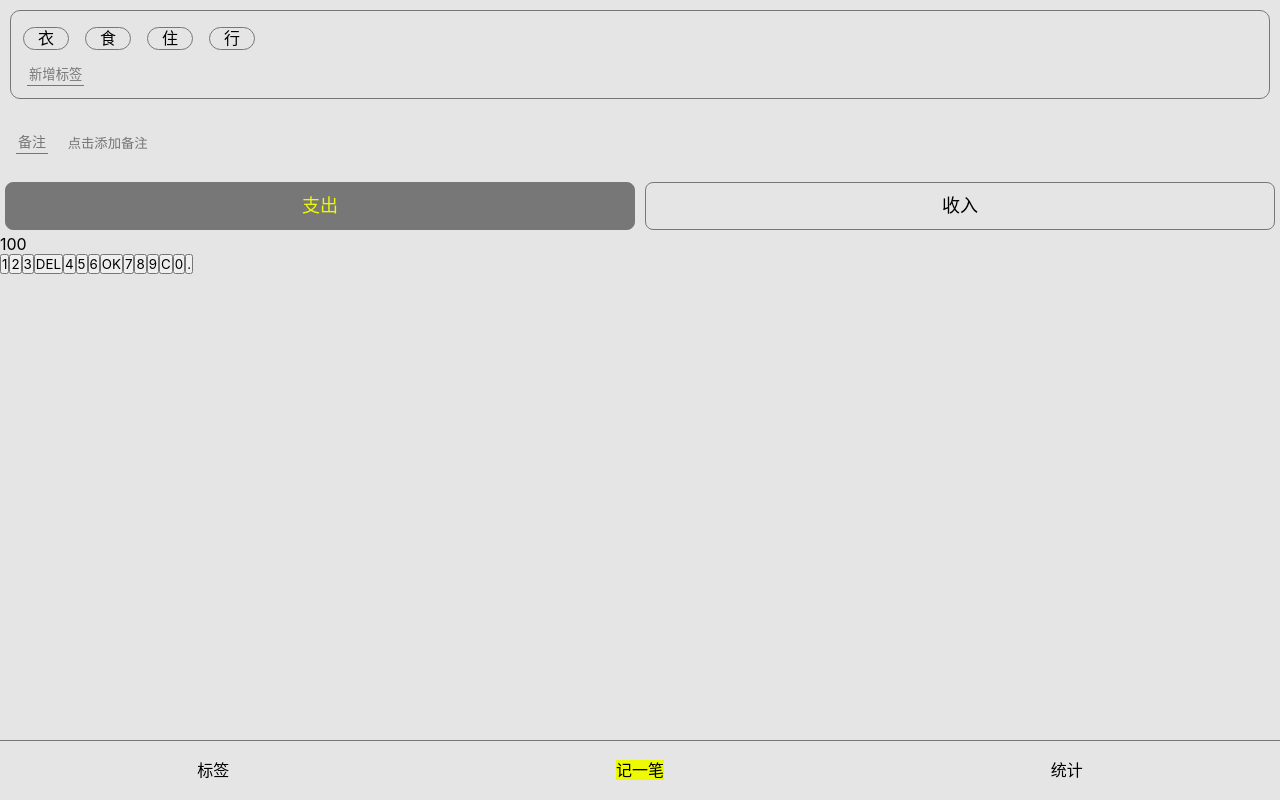
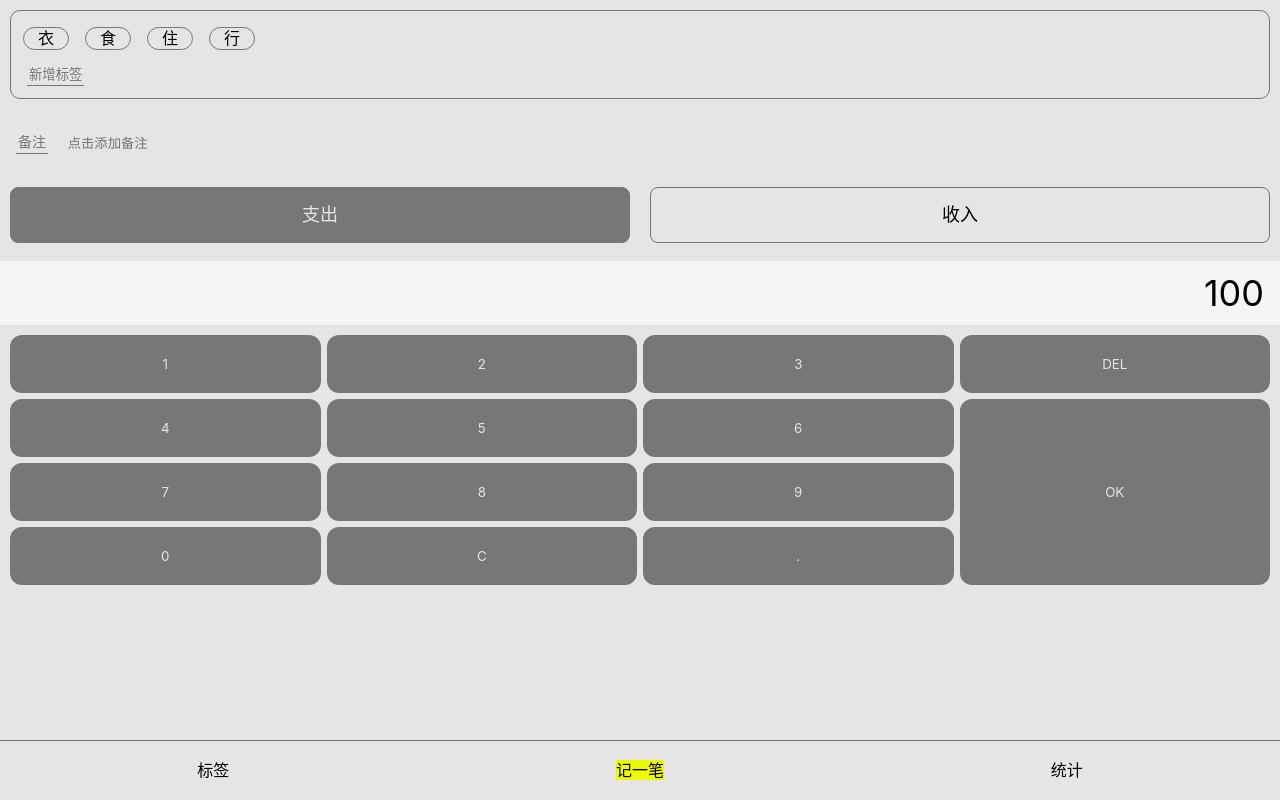
Before and after one commit to KyraZheng/CopperDaily-react, a React (Create React App) app: page /#/copper in a window 1280 px wide. Built offline with nearby package versions, Linux system fonts and the light colour scheme.

Commit message:
NumberPadSection UI 完成

```diff
--- a/src/views/Copper.tsx
+++ b/src/views/Copper.tsx
@@ -28,7 +28,6 @@ const TagsSection = styled.section`
   margin-top: 8px;
   }
 `;
-
 const NotesSection = styled.section`
   font-size: 14px;
   padding: 10px 16px;
@@ -52,22 +51,49 @@ const CategorySection = styled.section`
   >ul {
   display: flex;
   > li {
-    margin: 5px;
+    margin: 10px;
     border-radius: 8px;
-    padding: 12px 0;
+    padding: 16px 0;
     width: 50%;
     text-align: center;
     font-size: 18px;
     border: 1px solid #777;
     &.selected {
       background: #777;
-      color: #edfa00;
+      color: #e5e5e5;
       }
     }
   }
 
 `;
-const NumberPadSection = styled.section``;
+const NumberPadSection = styled.section`
+  display: flex;
+  flex-direction: column;
+  > .output {
+    margin-top: 8px;
+    background: #f5f5f5;
+    font-size: 36px;
+    line-height: 64px;
+    text-align: right;
+    padding: 0 16px;
+  }
+  > .pad {
+    margin: 7px;
+    > button {
+      border: 3px solid #e5e5e5;
+      background: #777;
+      color: #e5e5e5;
+      border-radius: 15px;
+      float: left;
+      width: 25%;
+      height: 64px;
+      &.ok {
+      height: 192px;
+      float: right;
+      }
+    }
+  }
+`;
 
 
 function Copper() {
@@ -95,21 +121,21 @@ function Copper() {
         </ul>
       </CategorySection>
       <NumberPadSection>
-<div>100</div>
-        <div>
+<div className="output">100</div>
+        <div className="pad">
           <button>1</button>
           <button>2</button>
           <button>3</button>
-          <button>DEL</button>
+          <button >DEL</button>
           <button>4</button>
           <button>5</button>
           <button>6</button>
-          <button>OK</button>
+          <button className="ok">OK</button>
           <button>7</button>
           <button>8</button>
           <button>9</button>
+          <button>0</button>
           <button>C</button>
-          <button>0</button>
           <button>.</button>
         </div>
       </NumberPadSection>
```
